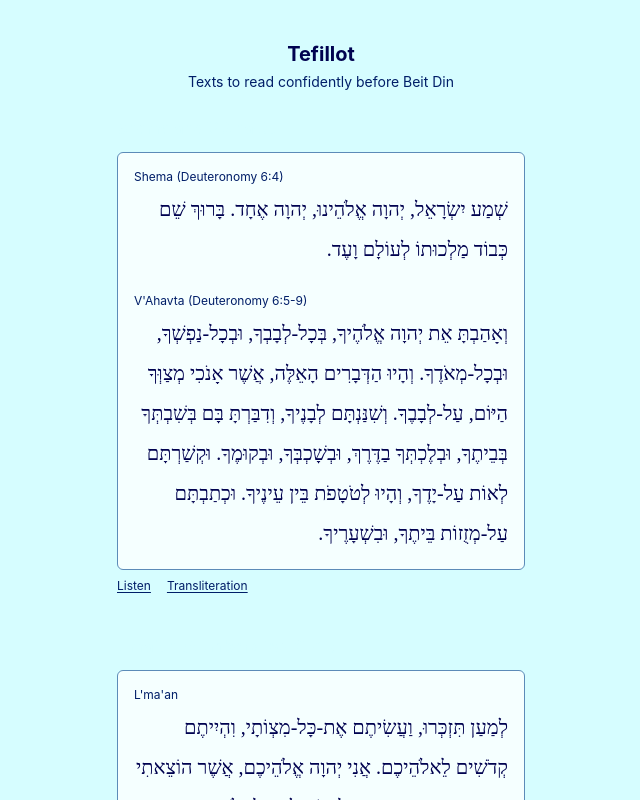
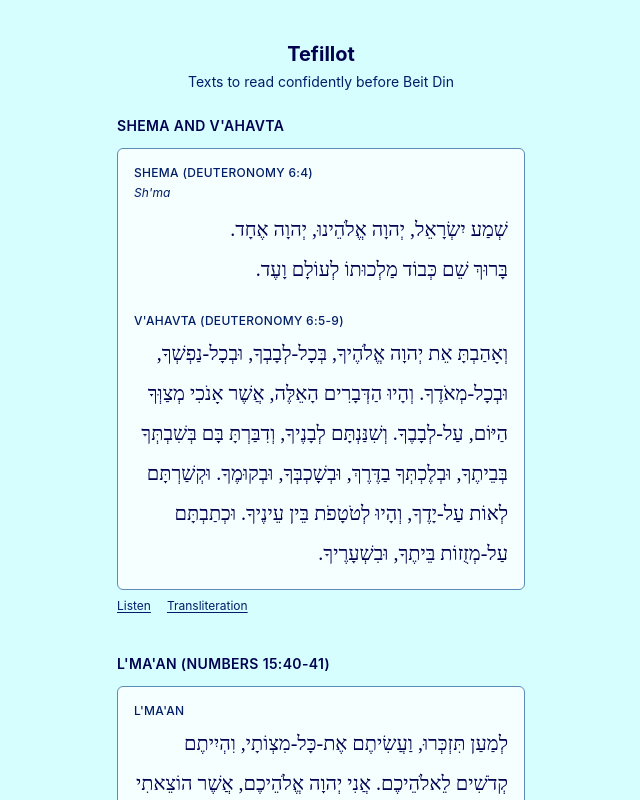
Before and after one commit to KerryCX/jewish-journey, a React (Vite) app: page /tefillot in a window 1280 px wide. Shown: the top 800 px of the page, without its empty margins (319-959 px from the left). Built offline with nearby package versions, Linux system fonts and the light colour scheme; a web font is replaced by a local one.

Commit message:
feat: finalise tefillot data, add notes, recording URLs and pronunciation hints

```diff
--- a/src/pages/Tefillot.jsx
+++ b/src/pages/Tefillot.jsx
@@ -13,15 +13,31 @@ function Tefillot() {
       <main className='space-y-10'>
         {tefillot.map((prayer) => (
           <section key={prayer.id}>
-            <h2 className='text-base font-semibold mb-3'>{prayer.name}</h2>
+            <h2 className='text-sm font-semibold uppercase tracking-wide text-ink mb-3'>
+              {prayer.name}
+            </h2>
             <div className='rounded-md border border-line bg-surface p-4 space-y-6'>
               {prayer.sections.map((section) => (
-                <div key={section.label}>
-                  <p className='text-xs text-ink-soft mb-1'>{section.label}</p>
+                <div
+                  key={section.label}
+                  className={
+                    section.variant === "liberal"
+                      ? "rounded border border-line-soft p-3 bg-base"
+                      : ""
+                  }
+                >
+                  <p className='text-xs font-medium uppercase tracking-wide text-ink-soft mb-1'>
+                    {section.label}
+                  </p>
+                  {section.note && (
+                    <p className='text-xs italic text-ink-soft mb-2'>
+                      {section.note}
+                    </p>
+                  )}
                   <p
                     lang='he'
                     dir='rtl'
-                    className='font-hebrew text-xl leading-loose'
+                    className='font-hebrew text-xl leading-loose whitespace-pre-line'
                   >
                     {section.hebrew}
                   </p>
```
